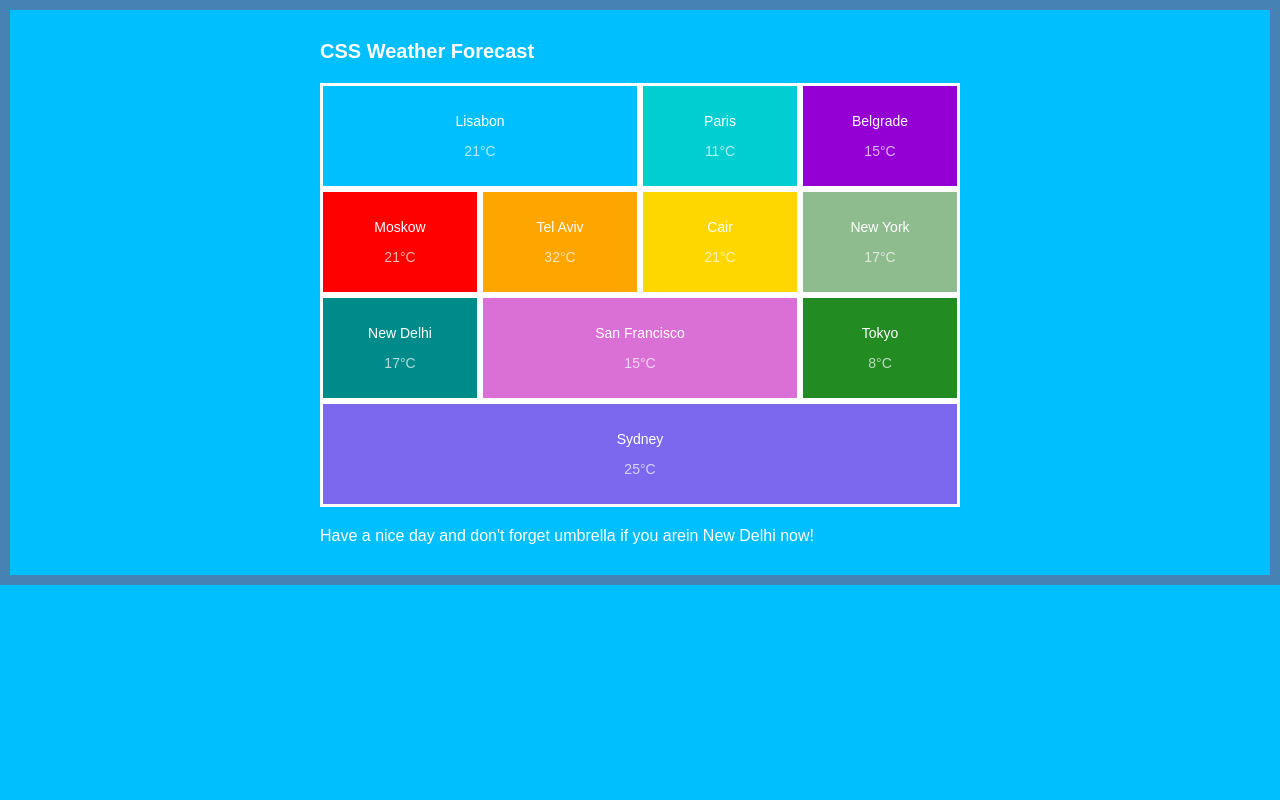
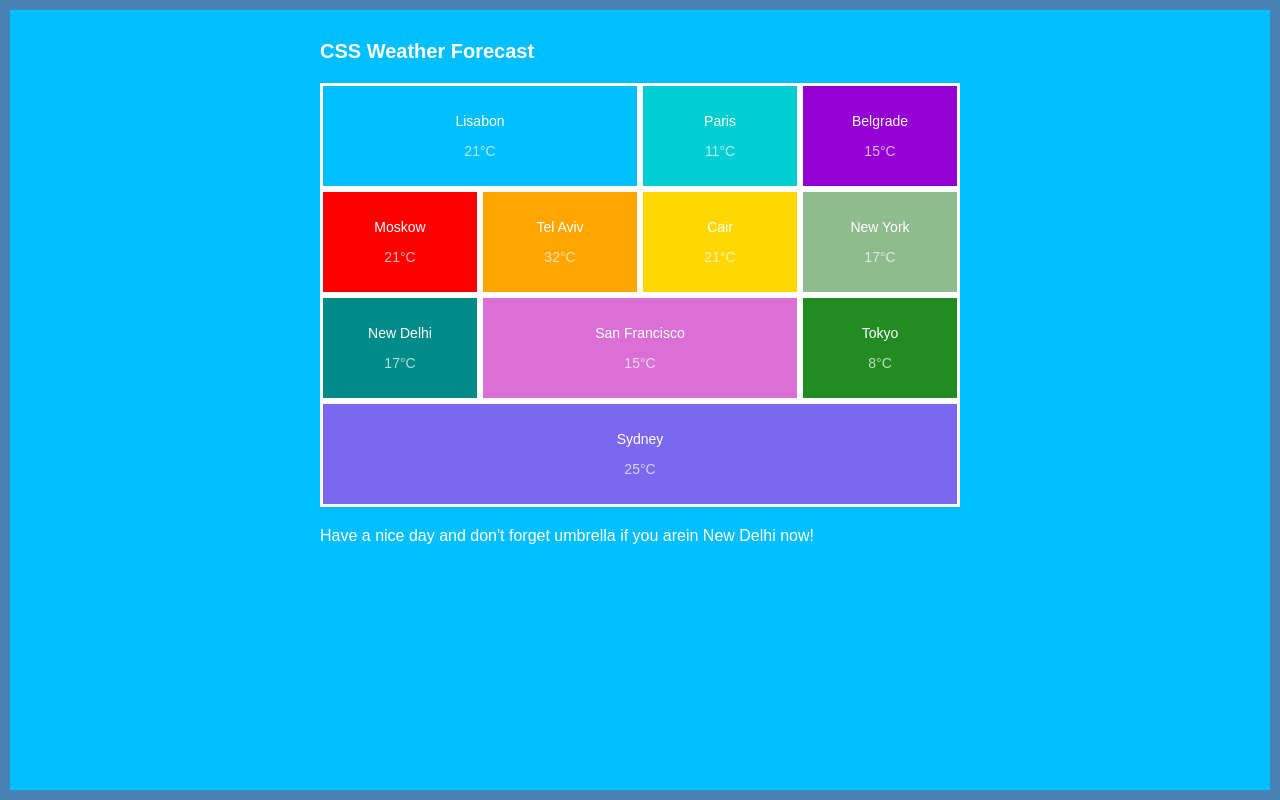
Before and after one commit to ArinaVeligodska/ArinaVeligodska.github.io, a plain HTML site: page weather_forecast/index.html in a window 1280 px wide. Drawn offline with Linux system fonts and the light colour scheme; some icons are missing.

Commit message:
created border

```diff
--- a/weather_forecast/css/style.css
+++ b/weather_forecast/css/style.css
@@ -5,7 +5,10 @@
 }
 
 html, body {
-	width: 100%;
+	min-height: 100vh;
+	min-width: 100vw;
+
+
 
 }
 
@@ -22,6 +25,8 @@ h1{
 	font-size: 20px;
 	padding: 10px;
 }
+
+
 
 .transparent {
 	opacity: 0.7;
```
